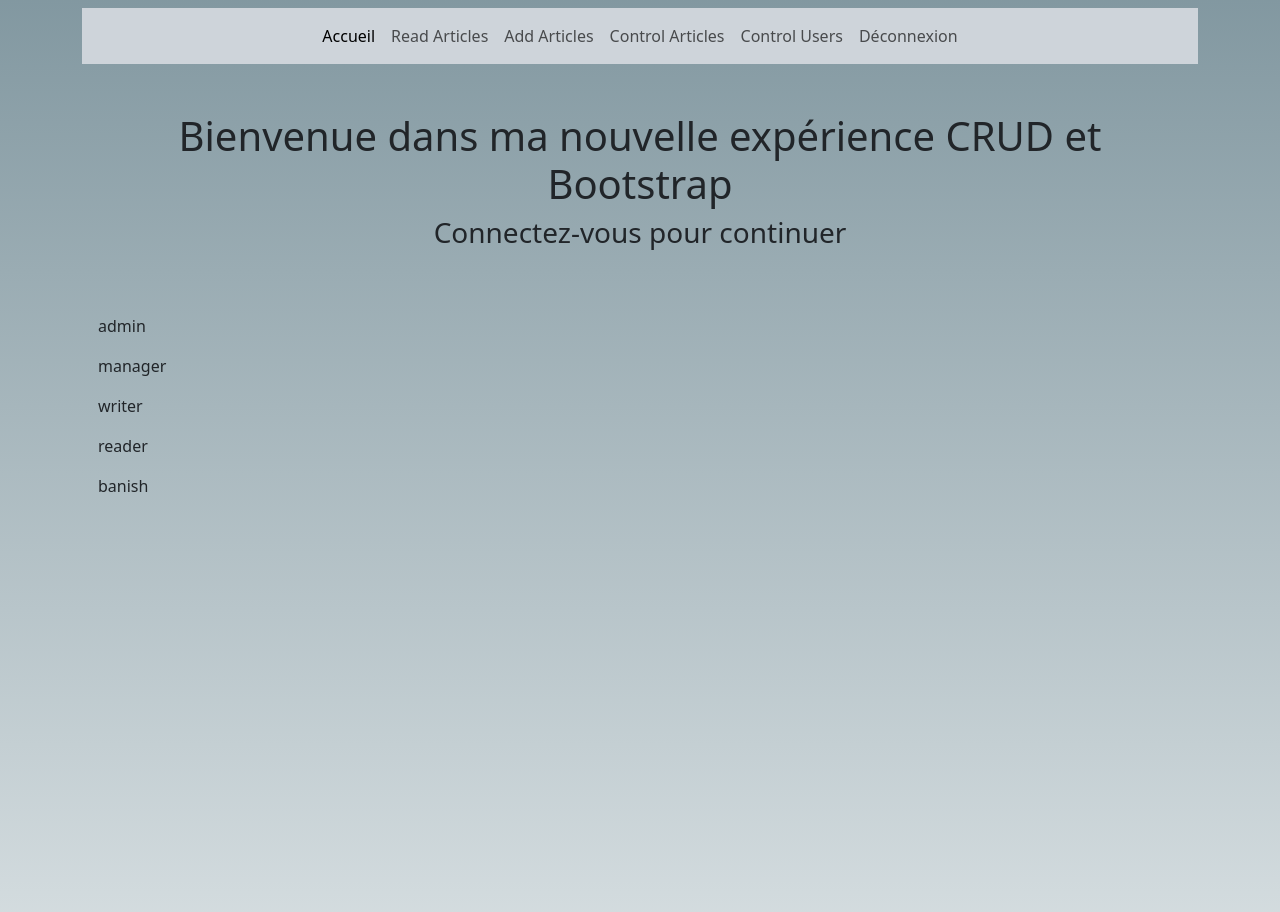
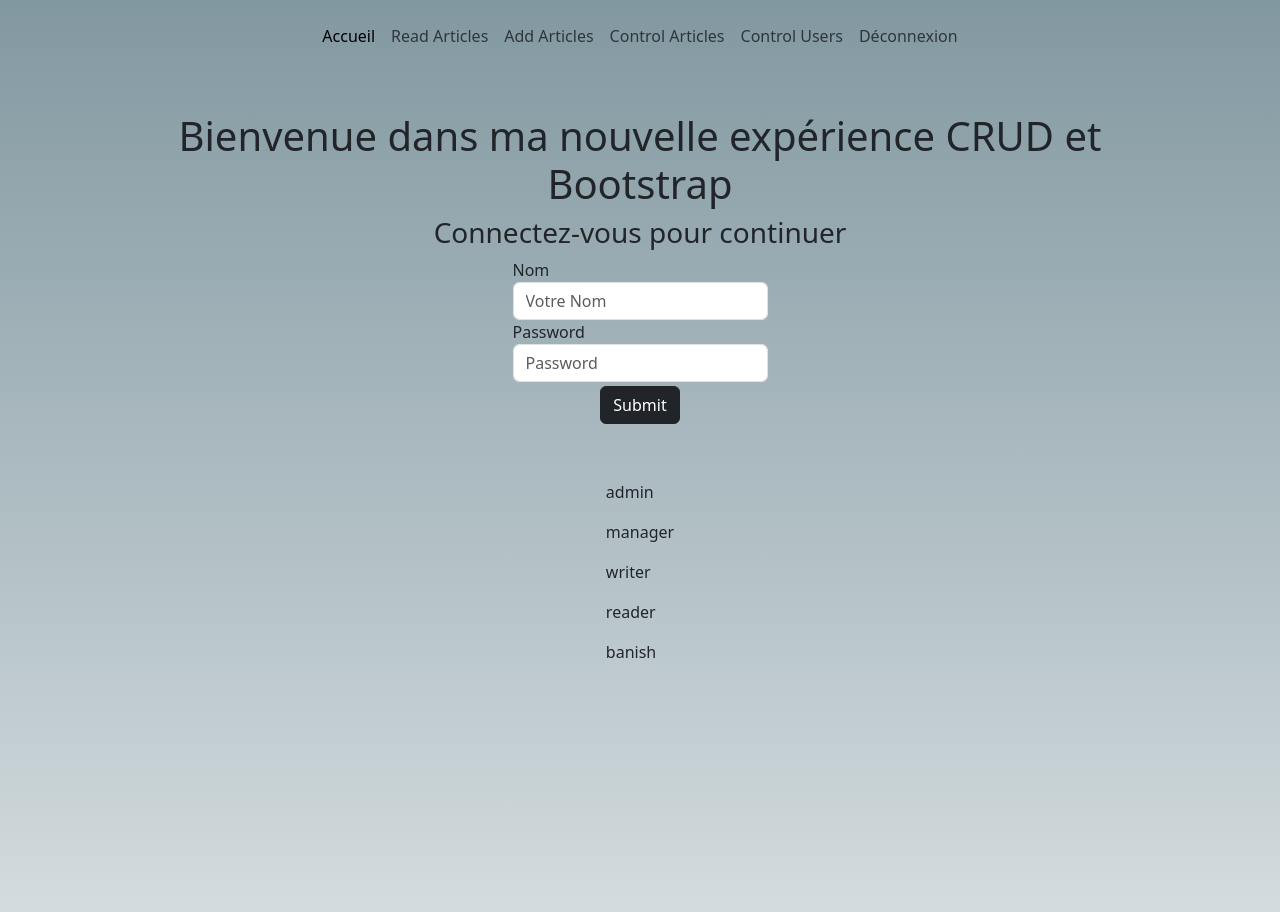
Before and after one commit to Leerlandais/newCrud, a PHP site: page /public/index.php in a window 1280 px wide. Shown: the top 912 px of the page. Run offline with PHP 8.4, Linux system fonts and the light colour scheme; data comes from the database, SQL or seed files in the repository; a stand-in replaces the project's code that opens the database connection; some libraries are stand-ins or nearby versions.

Commit message:
home time

```diff
--- a/control/function.control.php
+++ /dev/null
@@ -1 +0,0 @@
-<?php
--- a/control/router.control.php
+++ b/control/router.control.php
@@ -22,3 +22,16 @@ if(isset($_GET["p"])) {
             $title = "Welcome via else";
             include("../view/home.view.php");
         }
+
+
+
+
+        if(isset($_POST["userNameInp"]) && isset($_POST["userPassInp"])) {
+          $userLogin = getUserLogin($db, $_POST["userNameInp"]);
+          if (!is_array($userLogin)) {
+                var_dump($userLogin);
+                return;
+          }
+          checkUserLogin($db, $userLogin, $_POST["userPassInp"]);
+
+        }
--- a/model/crud.model.php
+++ b/model/crud.model.php
@@ -16,3 +16,27 @@ function getUsers(PDO $db) {
     }
 
 }
+
+function getUserLogin ($db, $user) {
+    $cleanedUser = htmlspecialchars(strip_tags(trim($user)), ENT_QUOTES);
+
+    $sql = "SELECT * from `users`
+            WHERE `user_name` = '$cleanedUser'";
+
+            try {
+                $query = $db->query($sql);
+                $result = $query->fetch();
+                return $result;
+            } catch (Exception $e) {
+                error_log("Error adding User: " . $e->getMessage());
+                return $e;
+    }
+}
+
+function checkUserLogin ($db, $user, $pwd) {
+    $cleanedPWD = htmlspecialchars(strip_tags(trim($pwd)), ENT_QUOTES);
+        if ($user["user_pwd"] === $cleanedPWD) {
+            var_dump($user, $user, $user);
+        }
+
+}
--- a/view/home.view.php
+++ b/view/home.view.php
@@ -8,7 +8,7 @@
         <title><?=$title?></title>
     </head>
     <body>
-    <div class="container mt-2">
+    <div class="container mt-2 d-flex flex-column align-items-center">
         <div class="row">
             <div class="col text-center">
         <?php
@@ -19,7 +19,19 @@
                 <h3>Connectez-vous pour continuer</h3>
             </div>
         </div>
-
+            <div class="row w-25">
+            <form class="d-flex flex-column align-items-center justify-content-center" method="POST" action="./">
+                 <div class="form-group">
+                   <label for="nomInp">Nom</label>
+                   <input type="text" class="form-control" name="userNameInp" id="nomInp" aria-describedby="emailHelp" placeholder="Votre Nom">
+                 </div>
+                 <div class="form-group">
+                   <label for="pwdInp">Password</label>
+                   <input type="password" class="form-control" name="userPassInp" id="pwdInp" placeholder="Password">
+                 </div>
+                 <button type="submit" class="btn btn-dark mt-1">Submit</button>
+                </form>
+            </div>
 
         <?php
             include("inc/footer.php");
--- a/view/inc/header.php
+++ b/view/inc/header.php
@@ -1,15 +1,9 @@
-
-
-
-
-
-
-<nav class="navbar navbar-expand-lg bg-dark-subtle">
-  <div class="container-fluid">
-    <button class="navbar-toggler" type="button" data-bs-toggle="collapse" data-bs-target="#navbarNav" aria-controls="navbarNav" aria-expanded="false" aria-label="Toggle navigation">
+<div class="container-fluid d-flex justify-content-center">
+<nav class="navbar navbar-expand-lg bg-transparent">
+    <button class="navbar-toggler border-0" type="button" data-bs-toggle="collapse" data-bs-target="#navbarNav" aria-controls="navbarNav" aria-expanded="false" aria-label="Toggle navigation">
       <span class="navbar-toggler-icon"></span>
     </button>
-    <div class="collapse navbar-collapse d-flex justify-content-center" id="navbarNav">
+    <div class="collapse navbar-collapse" id="navbarNav">
       <ul class="navbar-nav">
         <li class="nav-item">
           <a class="nav-link active" aria-current="page" href="?p=home">Accueil</a>
@@ -31,5 +25,5 @@
         </li>
       </ul>
     </div>
-  </div>
-</nav>
+  </nav>
+</div>
```
Lines whose indentation alone changed are shown as unchanged.
